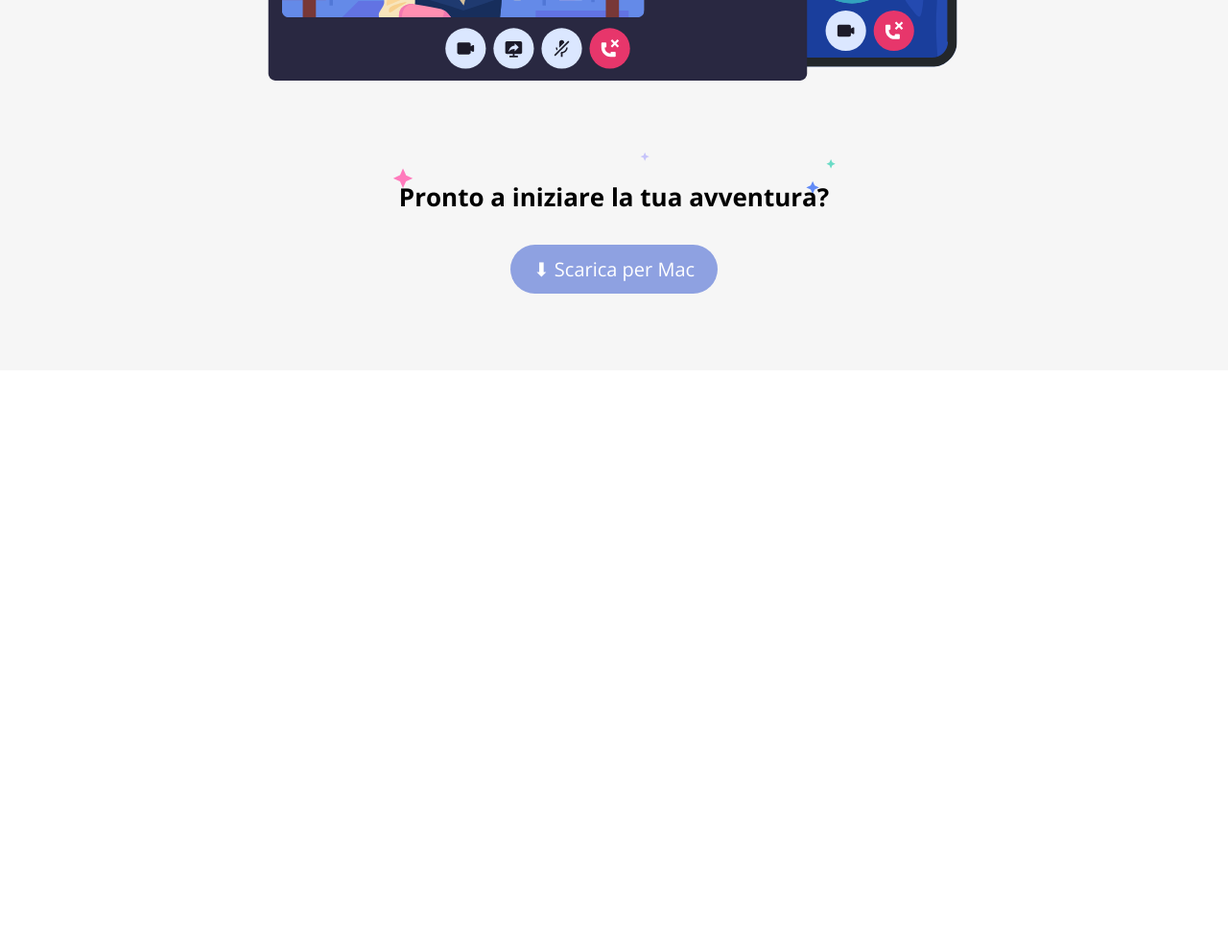
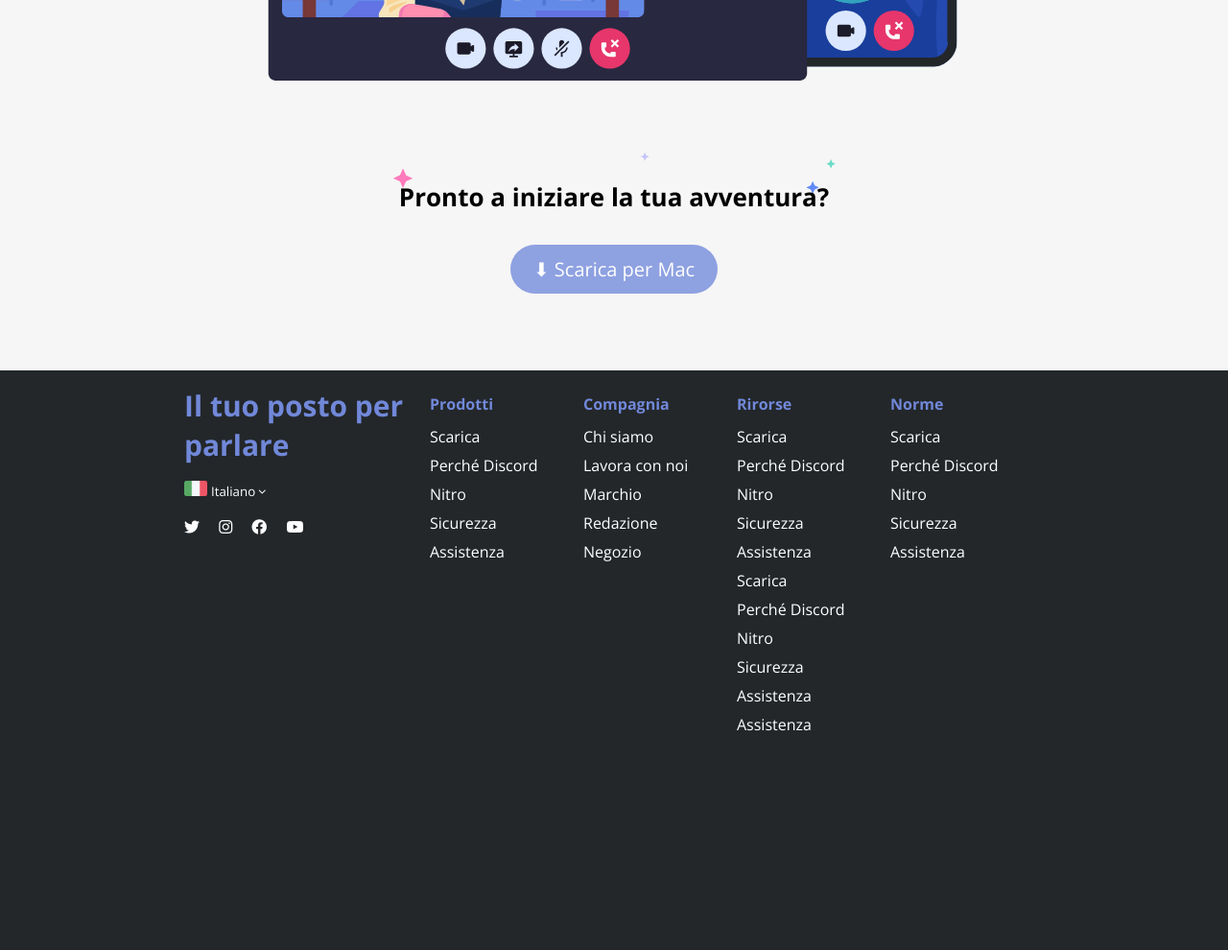
Before and after one commit to Ahri-code/htmlcss-discord, a plain HTML site: page index.html in a window 1280 px wide. Shown: the part 2946-3936 px from the top of the page at 96% size. Before the commit the page ends 3332 px from the top, so only its background shows below. Drawn offline with nearby package versions, Linux system fonts and the light colour scheme.

Commit message:
removed part of the footer

```diff
--- a/css/style.css
+++ b/css/style.css
@@ -225,7 +225,8 @@ h1 {
 
 .bottom-color {
     background-color: #23272a;
-    padding-top: 5rem;
+    padding-top: 1rem;
+    padding-bottom: 3rem;
 }
 
 #bottom-left {
@@ -263,18 +264,18 @@ small {
 #flex-bottom {
     display: flex;
     justify-content: space-between;
-    background-color: #7fffd4;
     width: 70%;
     margin-top: 1rem;
+    /* background-color: #7fffd4; */
 }
 
 .small-bottom {
     height: 500px;
     width: calc(100% / 4);
-    background-color: #20b2aa;
     margin-top: 0.5rem;
     margin-bottom: 2.5rem;
-    border: 3px dashed white;
+    /* background-color: #20b2aa;
+    border: 3px dashed white; */
 }
 
 .bottom-text {
@@ -287,5 +288,41 @@ small {
 
 #space {
     height: 0.1rem;
+    width: 1000px;
     background-color: #c1c1c1;
 }
+
+.italian-flag {
+    height: 1rem;
+}
+
+.icon {
+    color: white;
+}
+
+#arrow {
+    font-size: 0.5rem;
+    vertical-align: middle;
+}
+
+.top-spacing {
+    margin-top: 1rem;
+}
+
+.padding-left {
+    padding-left: 1rem;
+}
+
+h4 {
+    color: #7188d9;
+}
+
+.spacing-p {
+    padding-top: 0.5rem;
+}
+
+.spacing-p p {
+    padding-top: 0.25rem;
+    padding-bottom: 0.25rem;
+    color: white;
+}
--- a/index.html
+++ b/index.html
@@ -6,7 +6,7 @@
     <meta name="viewport" content="width=device-width, initial-scale=1.0">
     <title>Discord</title>
     <link rel="stylesheet" href="./css/style.css">
-    <link rel="stylesheet" href="https://kit.fontawesome.com/6e2a1d4b6f.css" crossorigin="anonymous">
+    <link rel="stylesheet" href="https://cdnjs.cloudflare.com/ajax/libs/font-awesome/6.0.0/css/all.min.css">
     <link rel="preconnect" href="https://fonts.googleapis.com">
     <link rel="preconnect" href="https://fonts.gstatic.com" crossorigin>
     <link href="https://fonts.googleapis.com/css2?family=Open+Sans:wght@300;400;600;700&display=swap" rel="stylesheet">
@@ -128,54 +128,147 @@
         </div>
     </main>
 
-    <!-- <footer>
+    <footer>
         <div class="bottom-color">
             <div class="flex-container">
                 <div id="bottom-left">
                     <h3>
                         Il tuo posto per parlare
                     </h3>
-
-                    <img src="./img/ita.png" alt="Flag">
+                    <!-- Language -->
+                    <div class="top-spacing">
+                        <img src="./img/ita.png" alt="Flag" class="italian-flag">
                         <span>
                             <small>
                                 Italiano
                             </small>
                         </span>
+                        <i class="fa-solid fa-chevron-down icon" id="arrow"></i>
+                    </div>
+                    <!-- Social -->
+                    <div class="icon top-spacing">
+                        <i class="fa-brands fa-twitter"></i>
+                        <i class="fa-brands fa-instagram padding-left"></i>
+                        <i class="fa-brands fa-facebook padding-left"></i>
+                        <i class="fa-brands fa-youtube padding-left"></i>
+                    </div>
 
                 </div>
 
                 <div class="flex-container" id="bottom-right">
+                    <!-- Prodotti -->
                     <div class="small-bottom">
-
+                        <h4>
+                            Prodotti
+                        </h4>
+                        <div class="spacing-p">
+                            <p>
+                                Scarica
+                            </p>
+                            <p>
+                                Perché Discord
+                            </p>
+                            <p>
+                                Nitro
+                            </p>
+                            <p>
+                                Sicurezza
+                            </p>
+                            <p>
+                                Assistenza
+                            </p>
                         </div>
+                    </div>
+                    <!-- Compagnia -->
                     <div class="small-bottom">
-
+                        <h4>
+                            Compagnia
+                        </h4>
+                        <div class="spacing-p">
+                            <p>
+                                Chi siamo
+                            </p>
+                            <p>
+                                Lavora con noi
+                            </p>
+                            <p>
+                                Marchio
+                            </p>
+                            <p>
+                                Redazione
+                            </p>
+                            <p>
+                                Negozio
+                            </p>
                         </div>
+                    </div>
+                    <!-- Risorse -->
                     <div class="small-bottom">
-
+                        <h4>
+                            Rirorse
+                        </h4>
+                        <div class="spacing-p">
+                            <p>
+                                Scarica
+                            </p>
+                            <p>
+                                Perché Discord
+                            </p>
+                            <p>
+                                Nitro
+                            </p>
+                            <p>
+                                Sicurezza
+                            </p>
+                            <p>
+                                Assistenza
+                            </p>
+                            <p>
+                                Scarica
+                            </p>
+                            <p>
+                                Perché Discord
+                            </p>
+                            <p>
+                                Nitro
+                            </p>
+                            <p>
+                                Sicurezza
+                            </p>
+                            <p>
+                                Assistenza
+                            </p>
+                            <p>
+                                Assistenza
+                            </p>
                         </div>
+                    </div>
+                    <!-- Norme -->
                     <div class="small-bottom">
-
+                        <h4>
+                            Norme
+                        </h4>
+                        <div class="spacing-p">
+                            <p>
+                                Scarica
+                            </p>
+                            <p>
+                                Perché Discord
+                            </p>
+                            <p>
+                                Nitro
+                            </p>
+                            <p>
+                                Sicurezza
+                            </p>
+                            <p>
+                                Assistenza
+                            </p>
                         </div>
                     </div>
                 </div>
             </div>
-        <div id="space">
-
         </div>
-        <div class="bottom-color flex-container">
-            <div id="flex-bottom">
-                <div class="bottom-text">
-                    Logo
-                </div>
-                <div class="bottom-text">
-                    Bottone
-                </div>
-            </div>
-        </div>
-    </footer> -->
+    </footer>
 </body>
 </html>
-
-<!-- ***** Non ho avuto tempo di finirlo, lo finisco una volta terminato quello di mercoledì o appena ho un attimo, anche nel weekend ***** -->
```
Lines whose indentation alone changed are shown as unchanged.
